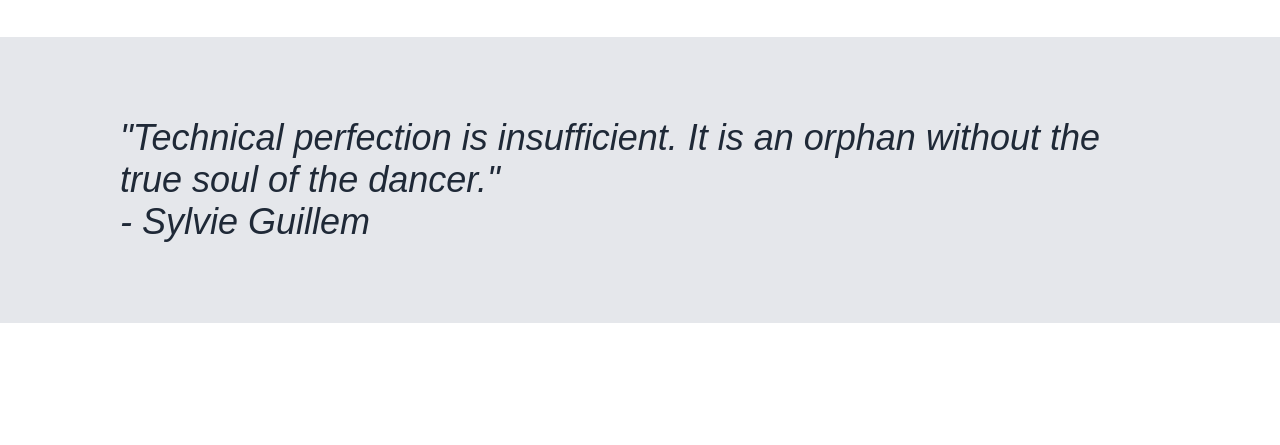
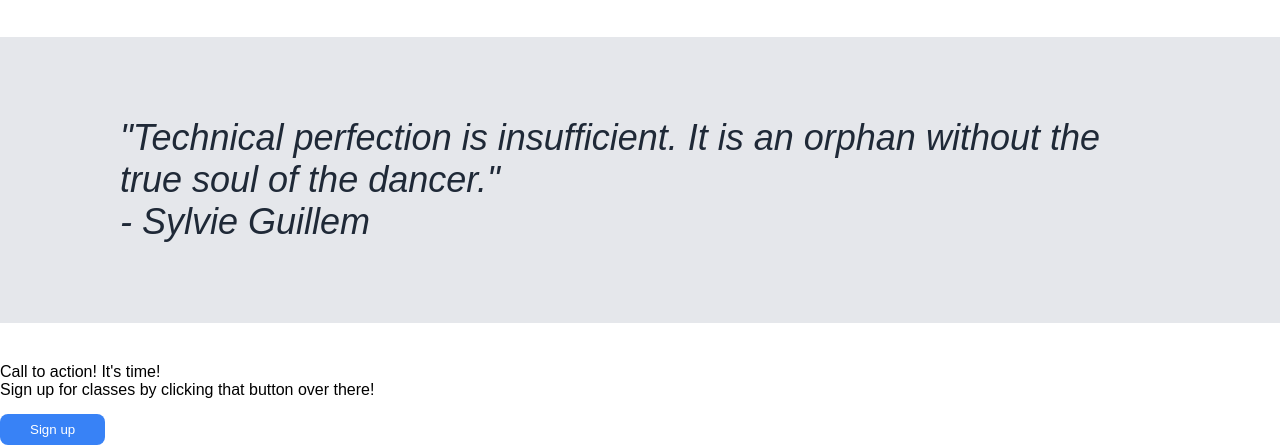
Before and after one commit to studybee103/landing-page, a plain HTML site: page index.html in a window 1280 px wide. Shown: the part 863-1308 px from the top of the page. Before the commit the page ends 1226 px from the top, so only its background shows below. Drawn offline with Linux system fonts and the light colour scheme.

Commit message:
add footer-info div

```diff
--- a/index.html
+++ b/index.html
@@ -71,6 +71,18 @@
             </div>
         </div>
 
+        <div class="footer">
+            <div class="footer-info">
+                <div class="cta-info">
+                <div class="cta">Call to action! It's time!</div>
+
+                <div class="cta-desc">Sign up for classes by clicking that button over there!</div>
+            </div>
+                <button>Sign up</button>
+            </div>
+
+        </div>
+
 
 </body>
 </html>
```
